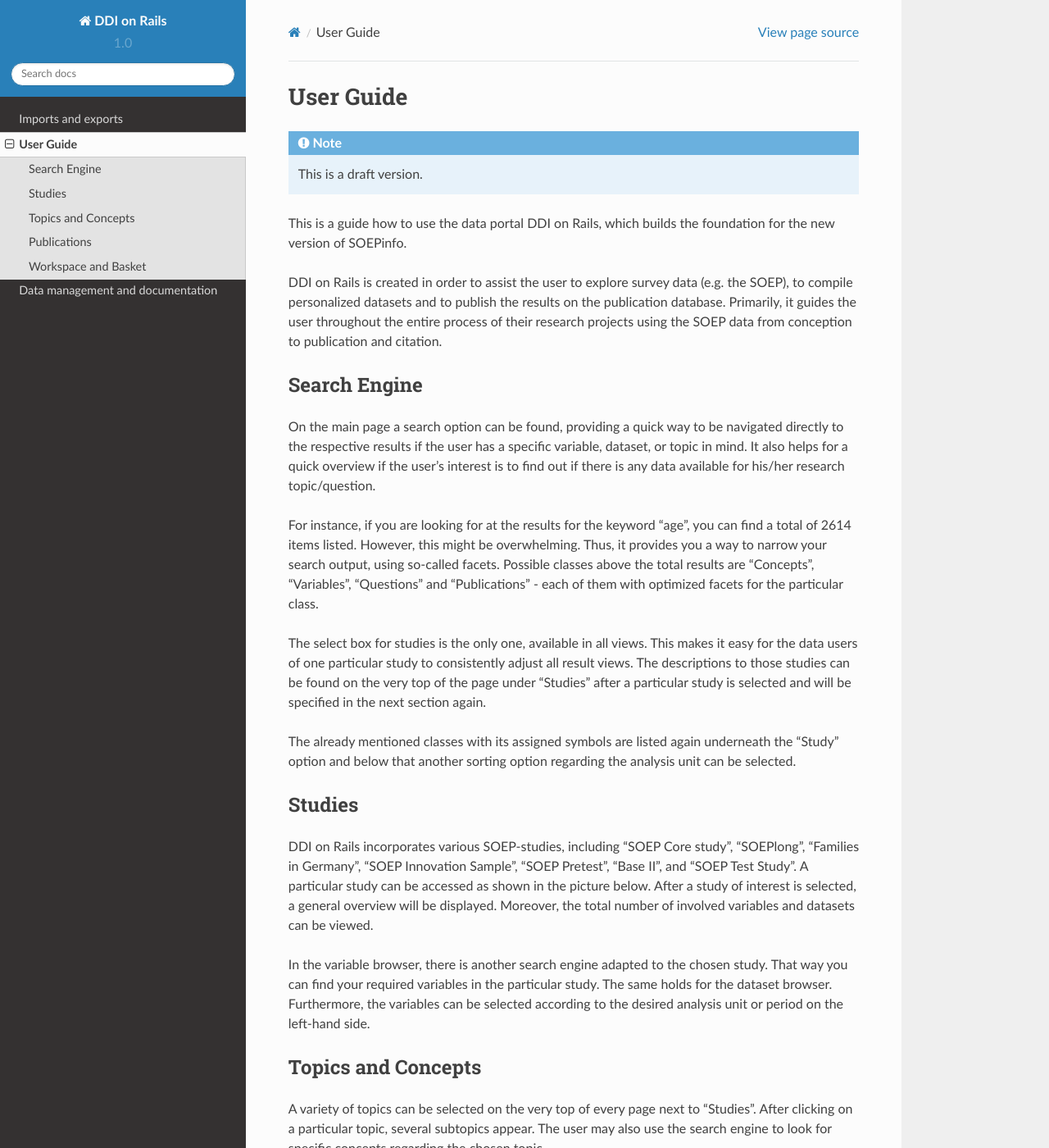
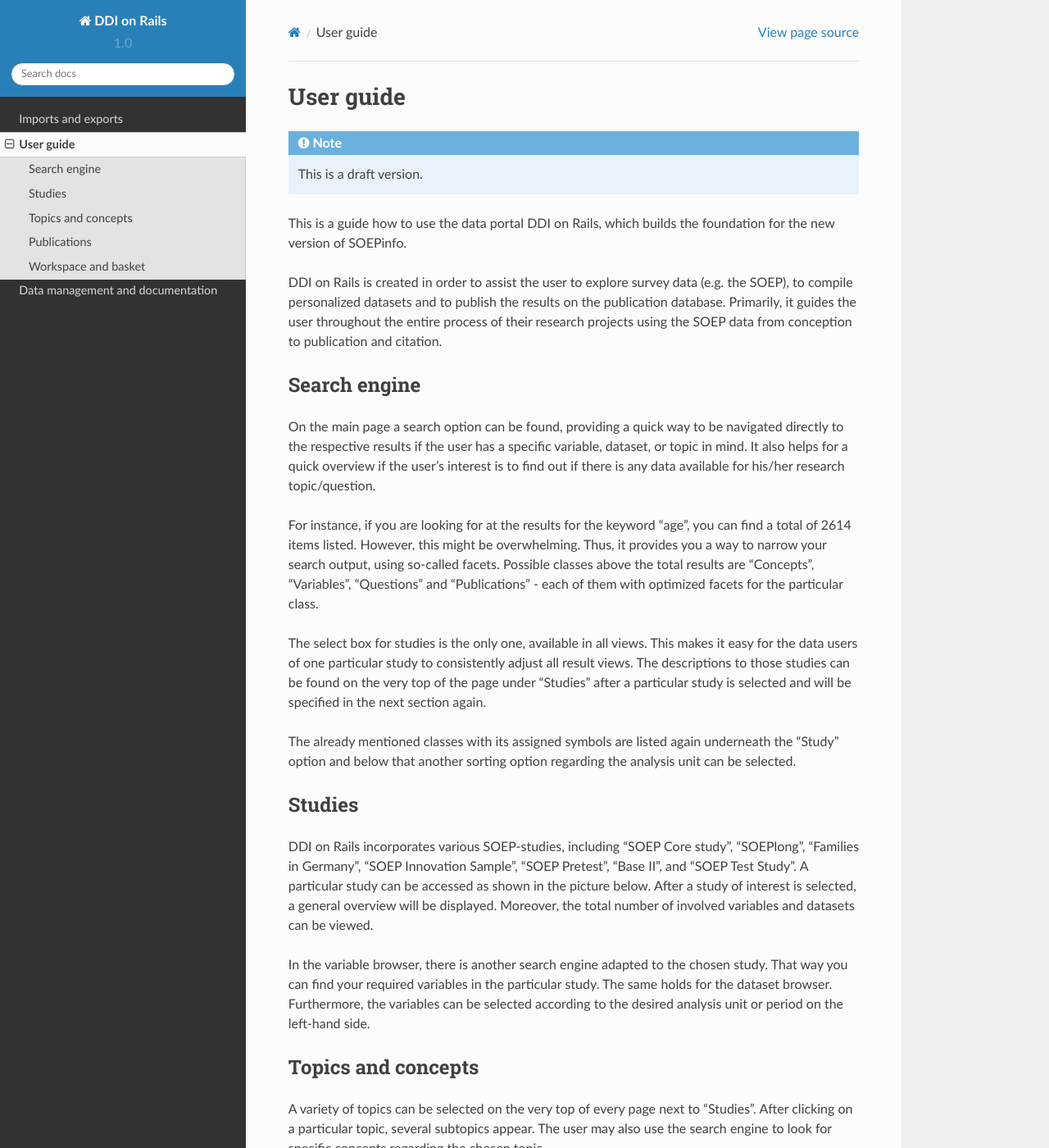
Before and after one commit to ddionrails/docs, a Sphinx documentation site: the page built from docs/userguide/index.rst, in a window 1280 px wide and 1400 px high. Shown: the whole window at 82% size. Built offline with Sphinx 7.4.7 and the Read the Docs theme 2.0.0, drawn with Linux system fonts in a browser that asks for light colours; some of the changed text lies outside the part shown.

Commit message:
Update headings

```diff
--- a/docs/userguide/index.rst
+++ b/docs/userguide/index.rst
@@ -1,5 +1,5 @@
 
-User Guide
+User guide
 ==========
 
 .. note::
@@ -15,7 +15,7 @@
 throughout the entire process of their research projects using the SOEP
 data from conception to publication and citation.
 
-Search Engine
+Search engine
 -------------
 
 On the main page a search option can be found, providing a quick way to
@@ -57,7 +57,7 @@
 the variables can be selected according to the desired analysis unit or
 period on the left-hand side.
 
-Topics and Concepts
+Topics and concepts
 -------------------
 
 A variety of topics can be selected on the very top of every page next
@@ -77,7 +77,7 @@
 directed to a list of papers that involve the searched word(s). Each
 result provides a link to the publication for direct access.
 
-Workspace and Basket
+Workspace and basket
 --------------------
 
 While the former SOEPinfo allowed the use of the basket and its script
```
